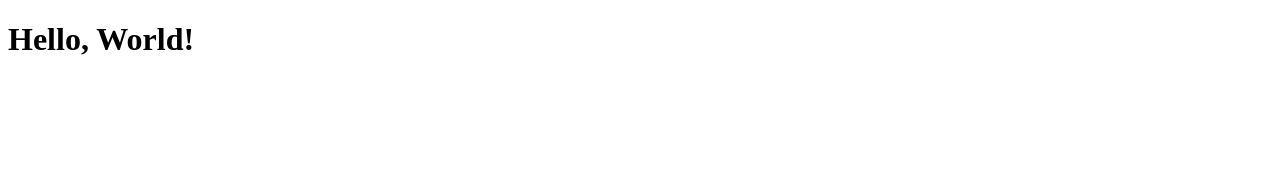
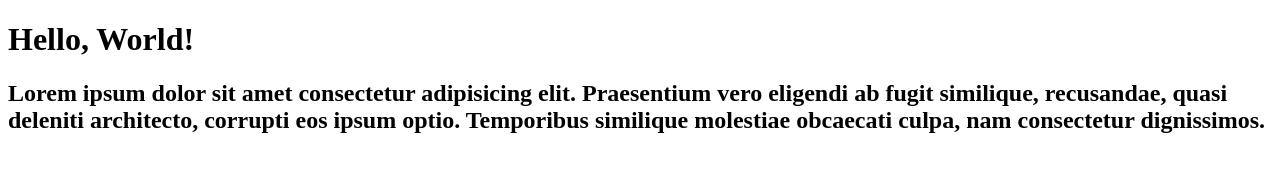
Before and after one commit to Vitoria-Arfre/curso-git, a plain HTML site: page index.html in a window 1280 px wide. Drawn offline with Linux system fonts and the light colour scheme.

Commit message:
10° commit - adicionando h2 com lorem

```diff
--- a/index.html
+++ b/index.html
@@ -9,5 +9,8 @@
     <h1>
         Hello, World!
     </h1>
+    <h2>
+        Lorem ipsum dolor sit amet consectetur adipisicing elit. Praesentium vero eligendi ab fugit similique, recusandae, quasi deleniti architecto, corrupti eos ipsum optio. Temporibus similique molestiae obcaecati culpa, nam consectetur dignissimos.
+    </h2>
 </body>
 </html>
```
